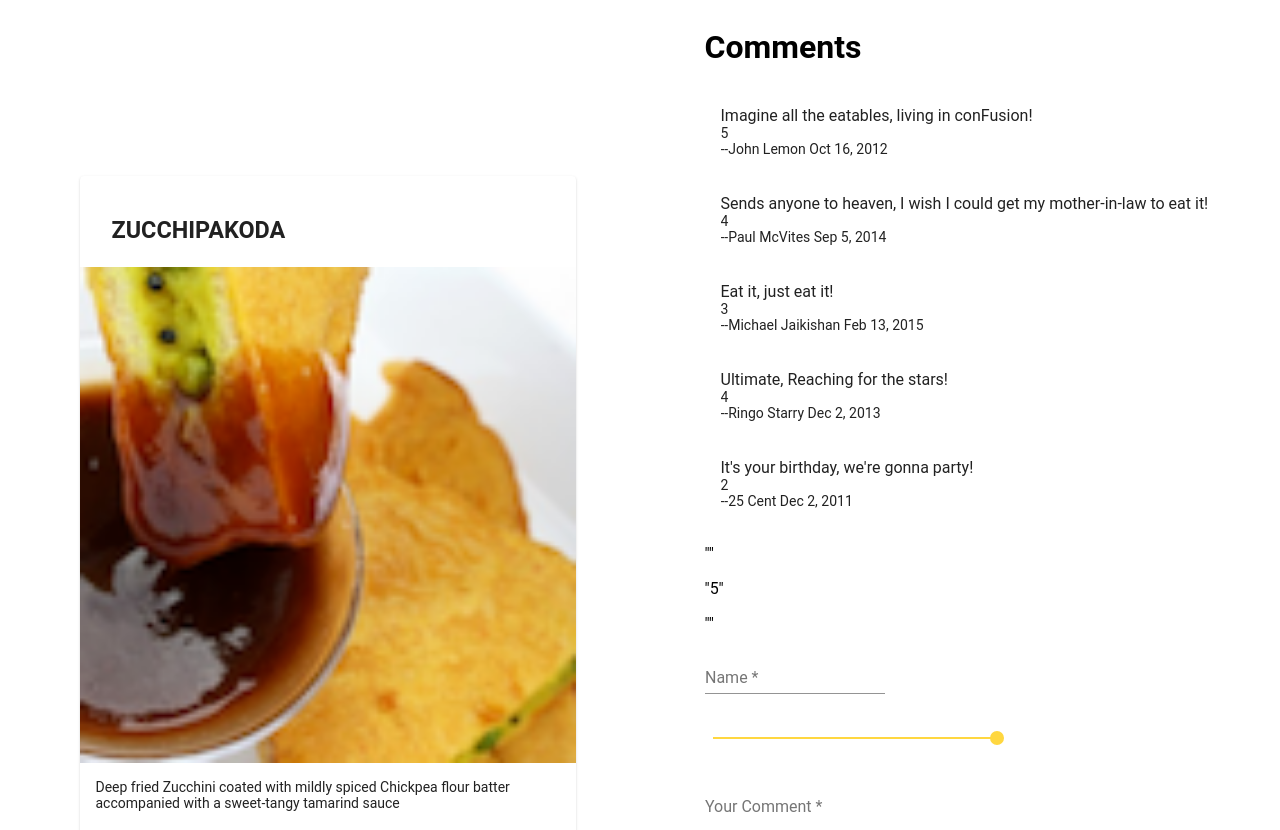
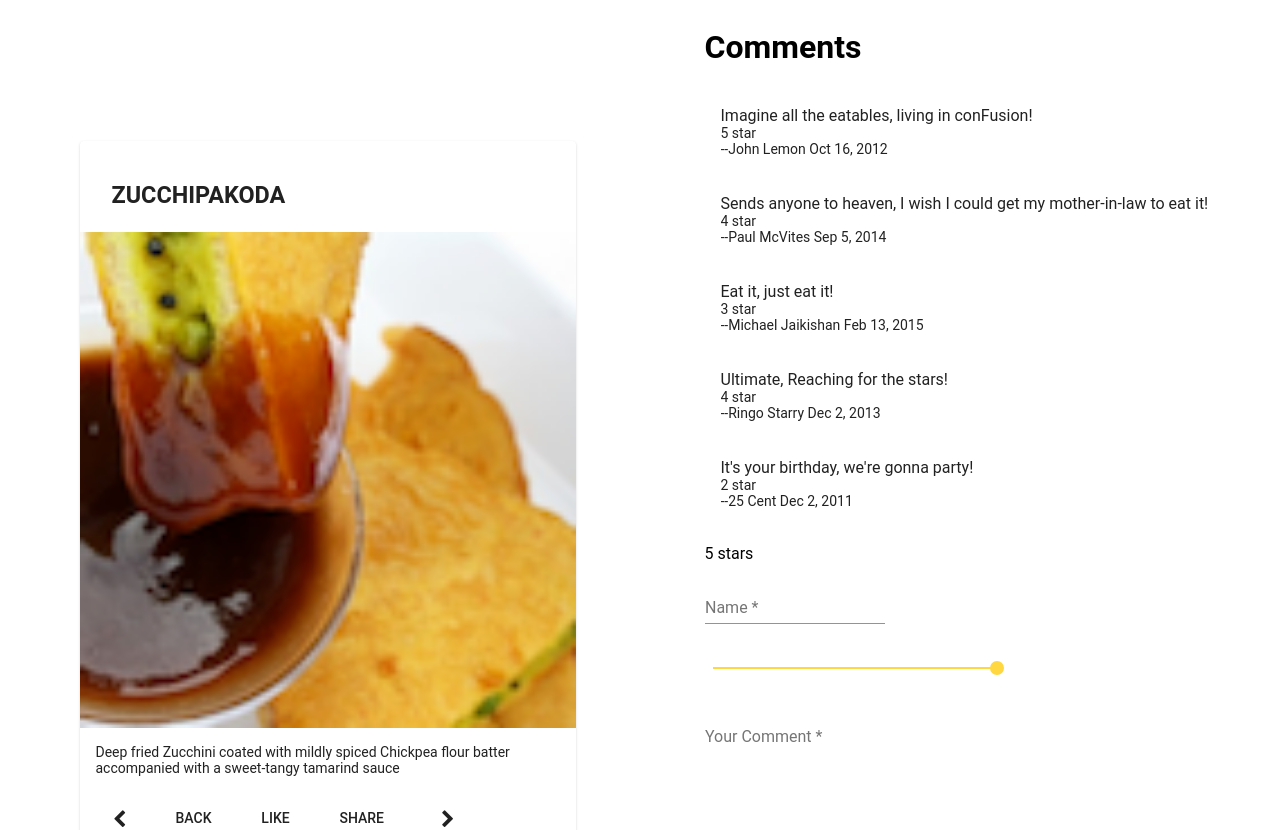
Before and after one commit to teja538/coursera_git_eg, an Angular app: page /dishdetail/1 in a window 1280 px wide. Shown: the part 380-1210 px from the top of the page. Built offline with nearby package versions, Linux system fonts and the light colour scheme.

Commit message:
assignment-3.1

```diff
--- a/src/app/dishdetail/dishdetail.component.html
+++ b/src/app/dishdetail/dishdetail.component.html
@@ -44,16 +44,16 @@
               <p matLine>
                 <span> {{c.comment}} </span>
               </p>
-              <p matLine>{{c.rating}}</p>
+              <p matLine>{{c.rating}} star</p>
               <p matLine>--{{c.author}} {{c.date | date}}</p>
             </mat-list-item>
           </mat-list>
 
           <!-- <div  fxFlex="40" class="form-size"> -->
             <!-- <h3>Send us your Feedback</h3> -->
-            <p>{{commentForm.value.author|json}}</p>
-            <p>{{commentForm.value.rating|json}}</p>
-            <p>{{commentForm.value.comment|json}}</p>
+            <p>{{commentForm.value.author}}</p>
+            <p>{{commentForm.value.rating}} stars</p>
+            <p>{{commentForm.value.comment}}</p>
 
 
             <!-- <p>{{authname.value}}</p> -->
@@ -77,6 +77,7 @@
                 <p>
                   <mat-form-field class="full-width">
                     <textarea matInput formControlName="comment" placeholder="Your Comment" rows=10></textarea>
+                    <mat-error *ngIf="formErrors.author">{{formErrors.comment}}</mat-error>
                   </mat-form-field>
                 </p>
                 <button type="submit" [disabled]="commentForm.invalid"  mat-button class="background-primary text-floral-white">Submit</button>
--- a/src/app/dishdetail/dishdetail.component.ts
+++ b/src/app/dishdetail/dishdetail.component.ts
@@ -101,9 +101,8 @@ export class DishdetailComponent implements OnInit {
 
     this.commentForm.valueChanges
       .subscribe(data =>
-        this.onValueChanged(data),
-        this.k=this.data(this.data));
-    this.onValueChanged(); // (re)set validation messages now
+        this.onValueChanged(data));
+        this.onValueChanged(); // (re)set validation messages now
   }
   data(data)
   {
@@ -134,16 +133,13 @@ export class DishdetailComponent implements OnInit {
 
   onSubmit() {
     this.comment = this.commentForm.value;
-    // console.log(this.comment);
-    console.log(this.dish.comments)
-
+    console.log(this.comment);
+    this.dish.comments.push(this.comment,this.date);
     this.commentForm.reset({
      author:'',
-     rating:'5',
-      comment: '',
-      date:this.date
+     rating:5,
+     comment:""
     });
-
 
     this.commentFormDirective.resetForm();
   }
```
